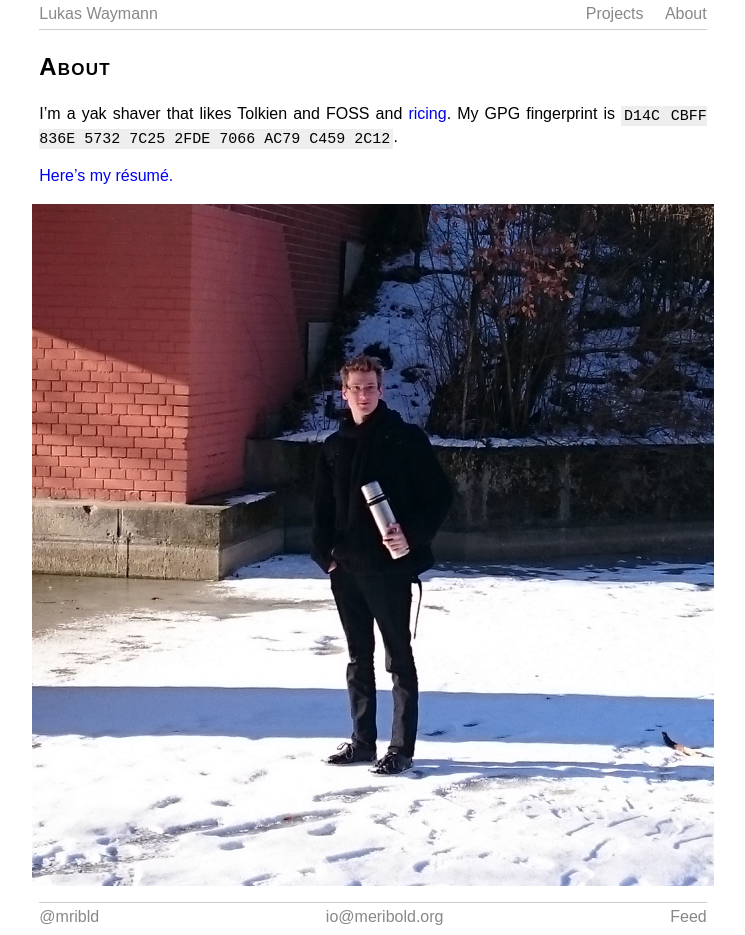
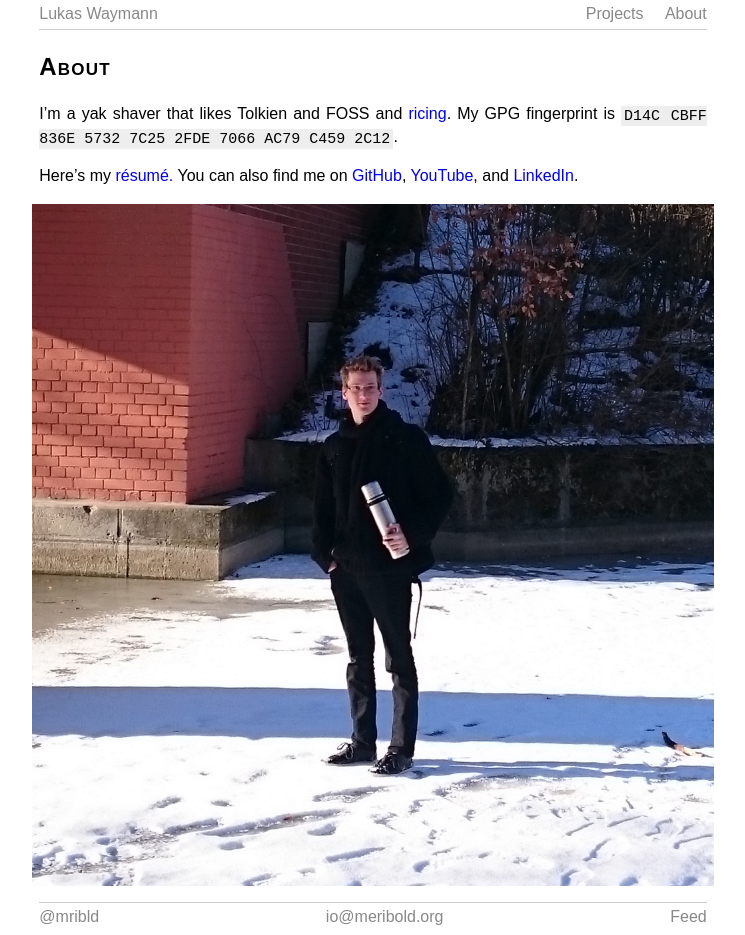
Before and after one commit to meribold/meribold.org, a Jekyll site: the page built from about.md, in a window 1280 px wide. Shown: the whole page, without its empty margins (267-1012 px from the left). Built offline with Jekyll 4.4.1, drawn with Linux system fonts in a browser that asks for light colours.

Commit message:
Add some links to about page

```diff
--- a/about.md
+++ b/about.md
@@ -11,7 +11,10 @@ permalink: /about/
 I'm a yak shaver that likes Tolkien and FOSS and [ricing][dotfiles].  My GPG fingerprint
 is `D14C CBFF 836E 5732 7C25  2FDE 7066 AC79 C459 2C12`.
 
-[Here's my résumé.]({{ site.url }}/resume.pdf)
+Here's my [résumé.]({{ site.url }}/resume.pdf)
+You can also find me on [GitHub](https://github.com/meribold),
+[YouTube](https://www.youtube.com/channel/UCMRSvuI6a4hRfXnNeMKL5cQ), and
+[LinkedIn](https://www.linkedin.com/in/meribold/).
 
 ![me]{:.confined-img}
 
```
